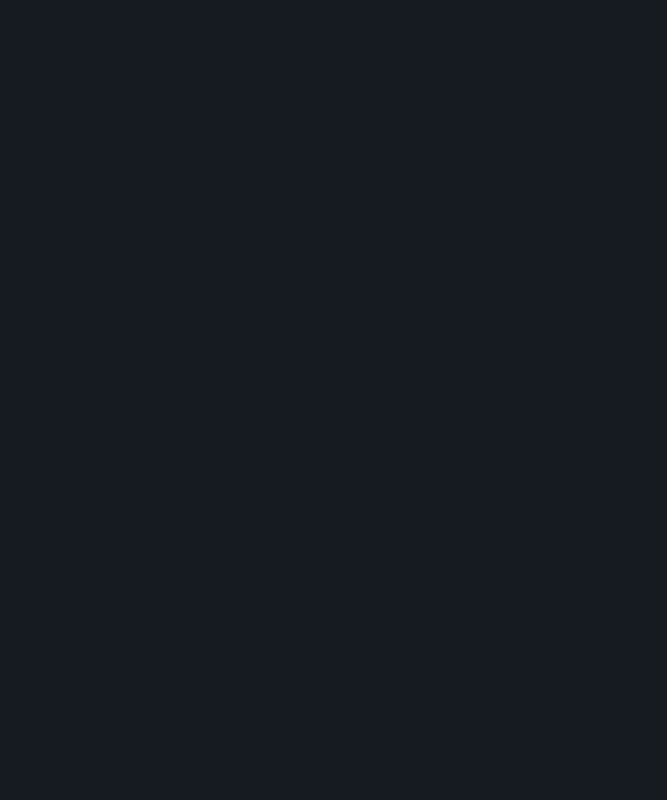
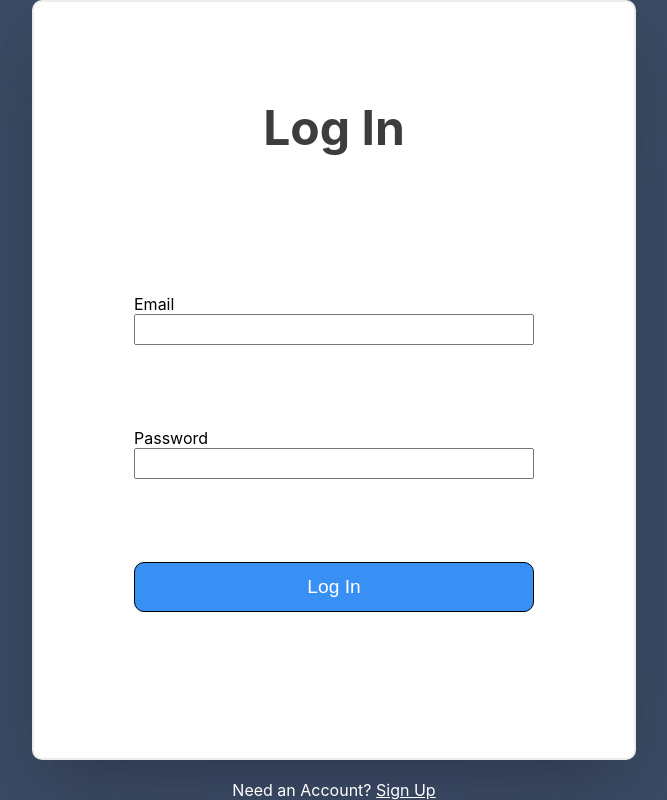
Before and after one commit to lcmalloy/E7, a React (Create React App) app in the folder e7-inventory-app/: page /login in a window 1280 px wide. Before the commit this address had no page. Shown: the whole page, without its empty margins (306-973 px from the left). Built offline with nearby package versions, Linux system fonts and the light colour scheme.

Commit message:
added login component route to /login created card style for log in added at the bottom a link to sign up (/signup)

```diff
--- a/e7-inventory-app/src/App.js
+++ b/e7-inventory-app/src/App.js
@@ -1,8 +1,10 @@
 import './App.scss';
 import React from 'react'
 import {Routes, Route} from 'react-router-dom'
+
 import Home from './container/Home/Home.jsx'
-import Signup from './components/Signup/Signup.jsx'
+import SignUp from './components/SignUp/SignUp.jsx'
+import Login from './components/Login/Login.jsx'
 
 
 const App = () => {
@@ -10,7 +12,8 @@ const App = () => {
   return (
       <Routes>
         <Route exact path="/" element={<Home />} />
-        <Route path="/signup" element={<Signup />} />
+        <Route path="/signup" element={<SignUp />} />
+        <Route path="/login" element={<Login />} />
       </Routes>
   );
 }
--- /dev/null
+++ b/e7-inventory-app/src/components/Login/Login.jsx
@@ -0,0 +1,44 @@
+import React, { useRef } from 'react'
+import {Link} from 'react-router-dom'
+
+import SignUp from '../SignUp/SignUp'
+import './Login.scss'
+
+const Login = () => {
+  const emailRef = useRef();
+  const passwordRef = useRef();
+
+  return (
+    <div className="background-login-main">
+      <div className="card">
+        <h2>Log In</h2>
+        <form>
+          <div>
+            <label htmlFor="email">Email </label>
+            <input
+              type="text"
+              required
+              id="email"
+              ref={emailRef}
+            />
+          </div>
+          <div>
+            <label htmlFor="password">Password </label>
+            <input
+              type="password"
+              required
+              id="password"
+              ref={passwordRef}
+            />
+          </div>
+          <button type="submit">Log In</button>
+        </form>
+      </div>
+      <div className="additional">
+        Need an Account? <Link to="/signup">Sign Up</Link>
+      </div>
+    </div>
+  )
+}
+
+export default Login
--- /dev/null
+++ b/e7-inventory-app/src/components/Login/Login.scss
@@ -0,0 +1,68 @@
+@import '../../App.scss';
+
+.background-login-main {
+  width: 100vw;
+  height: 100vh;
+  background: $bg1;
+  display: flex;
+  flex-direction: column;
+  align-items: center;
+  justify-content: center;
+
+  .card {
+    height: 800px;
+    width: 90vw;
+    max-width: 600px;
+    border: 2px solid rgba(0, 0, 0, 0.073);
+    background-color: white;
+    box-shadow: rgba(255, 255, 255, 0.1) 0px 1px 1px 0px inset, rgba(50, 50, 93, 0.25) 0px 50px 100px -20px, rgba(0, 0, 0, 0.3) 0px 30px 60px -30px;
+    border-radius: 10px;
+
+    display: flex;
+    flex-direction: column;
+    align-items: center;
+
+    h2 {
+      color: rgb(61, 61, 61);
+      font-size: 3em;
+      margin-bottom: 2em;
+      margin-top: 2em;
+    }
+
+    form {
+      height: 100vh;
+      max-height: 400px;
+      display: flex;
+      flex-direction: column;
+      justify-content: space-around;
+
+      div {
+        display: flex;
+        flex-direction: column;
+
+        input {
+          height: 25px;
+        }
+      }
+
+      button  {
+        width: 80vw;
+        max-width: 400px;
+        height: 50px;
+        border-radius: 10px;
+        border: 1px solid black;
+        background-color: rgb(56, 144, 245);
+        font-size: 1.2em;
+        color: white;
+      }
+    }
+  }
+
+  .additional {
+    margin-top: 20px;
+    color: white;
+    * {
+      color: white;
+    }
+  }
+}
--- a/e7-inventory-app/src/components/Signup/Signup.jsx
+++ b/e7-inventory-app/src/components/Signup/Signup.jsx
@@ -1,9 +1,9 @@
 import React from 'react'
 
-const Signup = () => {
+const SignUp = () => {
   return (
-    <div>Signup</div>
+    <div className="background-login-main">SignUp</div>
   )
 }
 
-export default Signup
+export default SignUp
--- a/e7-inventory-app/src/components/Signup/Signup.scss
+++ b/e7-inventory-app/src/components/Signup/Signup.scss
@@ -0,0 +1,9 @@
+
+.background-login-main {
+  width: 100vw;
+  height: 100vh;
+  background: $bg1;
+  display: flex;
+  align-items: center;
+  justify-content: center;
+}
```
